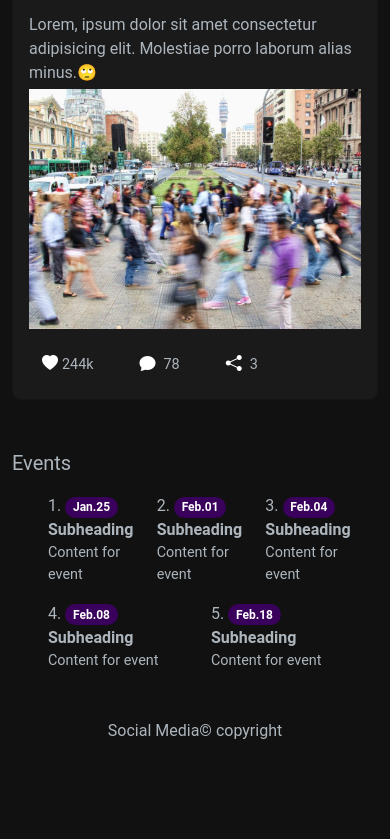
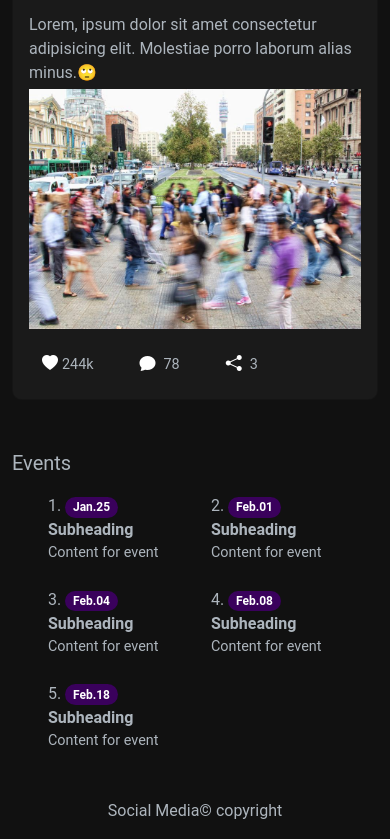
Before and after one commit to Edinanorge/Css_Frameworks_CA, a website: page home.html in a window 390 px wide. Shown: the part 1230-2069 px from the top of the page. Before the commit the page ends 1989 px from the top, so only its background shows below. Drawn offline with nearby package versions, Linux system fonts and the light colour scheme; files that its build step writes are made by us from their sources.

Commit message:
changed margin

```diff
--- a/home.html
+++ b/home.html
@@ -62,9 +62,9 @@
         <!-- flex 1 item -->
         <div class="profil-info col-md-4 col-lg-3">
           <!-- profil extra info -->
-          <div class="profil-extra-info d-none d-md-block text-center mt-md-3 mt-lg-5">
-            <h1 class="fs-5">Nice to se you again <span class="text-secondary">Jessica!</span></h1>
-            <img src="/src/images/sara.jpg" alt="profil picture" class="rounded-circle mx-auto" />
+          <div class="profil-extra-info d-none d-md-block mt-md-3 mt-lg-5 text-center">
+            <h1 class="fs-5 text-center">Nice to se you again <span class="text-secondary">Jessica!</span></h1>
+            <img src="/src/images/sara.jpg" alt="profil picture" class="rounded-circle mx-auto text-center" />
           </div>
           <!-- contacts  -->
           <div class="contacts d-flex flex-sm-row flex-md-column justify-content-center">
@@ -289,36 +289,36 @@
         <!-- flex 3 item -->
         <div class="events col col-lg-2 text-muted">
           <p class="fs-5 mt-5">Events</p>
-          <ol class="list-group-numbered events row g-lg-3 mx-1">
-            <li class="list-group-item col">
+          <ol class="list-group-numbered events row g-2 g-lg-3 mx-1">
+            <li class="list-group-item col me-5">
               <span class="badge bg-primary rounded-pill">Jan.25</span>
               <div>
                 <div class="fw-bold me-1">Subheading</div>
                 <p class="fs-7">Content for event</p>
               </div>
             </li>
-            <li class="list-group-item col">
+            <li class="list-group-item col me-5">
               <span class="badge bg-primary rounded-pill">Feb.01</span>
               <div>
                 <div class="fw-bold">Subheading</div>
                 <p class="fs-7">Content for event</p>
               </div>
             </li>
-            <li class="list-group-item col">
+            <li class="list-group-item col me-5">
               <span class="badge bg-primary rounded-pill">Feb.04</span>
               <div>
                 <div class="fw-bold">Subheading</div>
                 <p class="fs-7">Content for event</p>
               </div>
             </li>
-            <li class="list-group-item col">
+            <li class="list-group-item col me-5">
               <span class="badge bg-primary rounded-pill">Feb.08</span>
               <div>
                 <div class="fw-bold">Subheading</div>
                 <p class="fs-7">Content for event</p>
               </div>
             </li>
-            <li class="list-group-item col">
+            <li class="list-group-item col me-5">
               <span class="badge bg-primary rounded-pill">Feb.18</span>
               <div>
                 <div class="fw-bold">Subheading</div>
```
